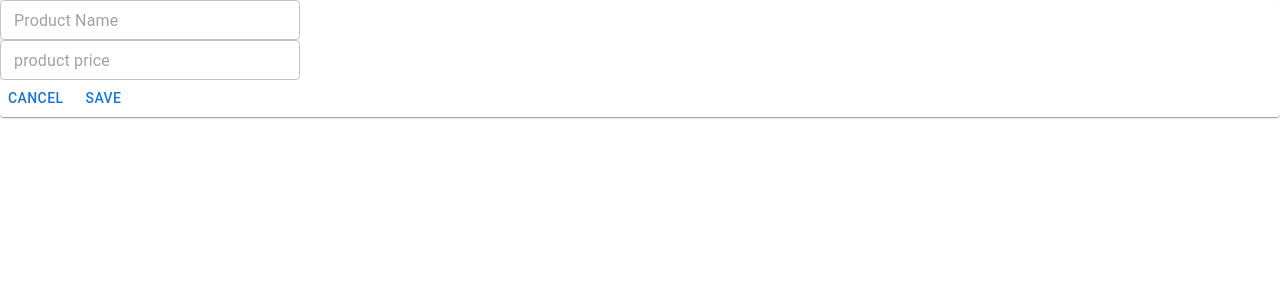
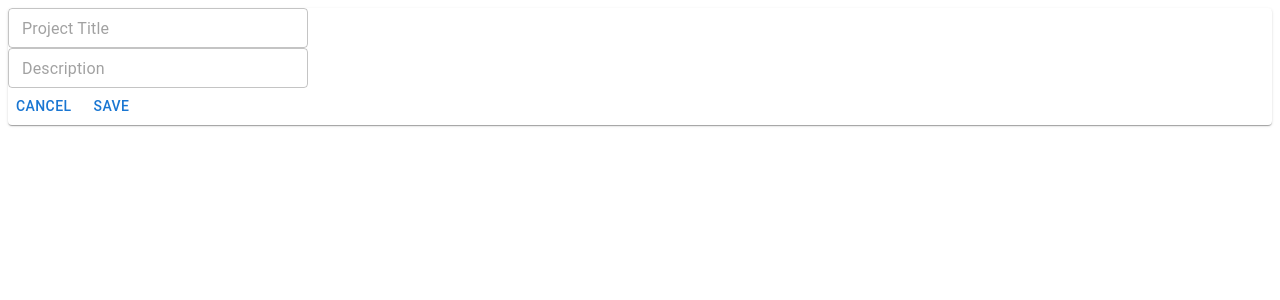
Before and after one commit to chandu535/app.work-plan.com, a Next.js app: page /projects/add in a window 1280 px wide. Shown: the top 300 px of the page. Built offline with nearby package versions, Linux system fonts and the light colour scheme.

Commit message:
add project api integration

```diff
--- a/app/globals.css
+++ b/app/globals.css
@@ -1,7 +1,3 @@
-@tailwind base;
-@tailwind components;
-@tailwind utilities;
-
 :root {
   --foreground-rgb: 0, 0, 0;
   --background-start-rgb: 214, 219, 220;
--- a/app/projects/add/page.tsx
+++ b/app/projects/add/page.tsx
@@ -1,77 +1,13 @@
 
 "use client"
-import { Button, Card, TextField } from "@mui/material";
-import { useState } from "react";
-import { useRouter } from "next/navigation";
+import AddNewProject from "@/components/Projects/AddProject";
 
-
-const AddNewProject = () => {
-    const [loading, setLoading] = useState(false);
-    const router = useRouter();
-
-    const [projectname, SetProjectName] = useState<any>();
-    const [projectdescription, SetProjectDescription] = useState<any>();
-
-
-    const createProduct = async (data: any) => {
-        setLoading(true);
-
-        let obj: any = {
-            title: projectname,
-            description: projectdescription,
-
-        }
-
-        let options = {
-            method: "POST",
-            body: JSON.stringify(data),
-            headers: new Headers({
-                'content-type': 'application/json',
-                'Authorization': "xoxe.xoxp-1- Mi0yLTEyMDAwMDY0NjU5Ni0zNjIyOTI0NjkwODM3LTYyNDA4ODg2MjYyOTMtNjI2Mzg1NDk2NDMzNy03ZWE0NGFiNGY0YTMyYjQ0YTkxNmIyNTEwZTMyY2ZhMzljZWY0MTRmYTM3YzI3NGQyN2ExYWM5ZTdhYjBiMmMw"
-            })
-        }
-
-        try {
-            const response = await fetch('https://dummyjson.com/products/add', options);
-            const responseData = await response.json();
-            if (response.status == 200) {
-                router.push("/projects")
-
-            }
-        } catch (err: any) {
-            console.error(err);
-
-        } finally {
-            setLoading(false);
-        }
-
-    }
-
+const AddProject = () => {
     return (
-        <div >
-            <Card sx={{ display: "flex", flexDirection: "column" }}>
-                <TextField
-                    sx={{ width: "300px" }}
-                    size="small"
-                    placeholder="Product Name"
-                    value={projectname}
-                    onChange={(e: any) => SetProjectName(e.target.value)}
-                />
-                <TextField placeholder="product price"
-                    sx={{ width: "300px" }}
-                    value={projectdescription}
-                    size="small"
-
-                    onChange={(e: any) => SetProjectDescription(e.target.value)} />
-                <div>
-                    <Button onClick={() => router.push("/projects")}>Cancel</Button>
-                    <Button onClick={createProduct}>  Save</Button>
-
-                </div>
-            </Card>
-
+        <div>
+            <AddNewProject />
         </div>
-    );
+    )
 }
 
-export default AddNewProject;
+export default AddProject;
--- /dev/null
+++ b/src/components/Projects/AddProject.tsx
@@ -0,0 +1,67 @@
+import { Button, Card, TextField } from "@mui/material";
+import { useState } from "react";
+import { useRouter } from "next/navigation";
+
+
+const AddNewProject = () => {
+    const [loading, setLoading] = useState(false);
+    const router = useRouter();
+    const [projectname, SetProjectName] = useState<any>();
+    const [projectdescription, SetProjectDescription] = useState<any>();
+
+    const createProduct = async () => {
+        setLoading(true);
+        let obj: any = {
+            title: projectname,
+            description: projectdescription,
+        }
+
+        let options = {
+            method: "POST",
+            body: JSON.stringify(obj),
+            headers: new Headers({
+                'content-type': 'application/json',
+                'Authorization': "xoxe.xoxp-1- Mi0yLTEyMDAwMDY0NjU5Ni0zNjIyOTI0NjkwODM3LTYyNDA4ODg2MjYyOTMtNjI2Mzg1NDk2NDMzNy03ZWE0NGFiNGY0YTMyYjQ0YTkxNmIyNTEwZTMyY2ZhMzljZWY0MTRmYTM3YzI3NGQyN2ExYWM5ZTdhYjBiMmMw"
+            })
+        }
+        try {
+            const response = await fetch('https://api-workplanner.vercel.app/projects', options);
+            const responseData = await response.json();
+            if (response.status == 200) {
+                router.push("/projects")
+            }
+        } catch (err: any) {
+            console.error(err);
+
+        } finally {
+            setLoading(false);
+        }
+
+    }
+
+    return (
+        <div >
+            <Card sx={{ display: "flex", flexDirection: "column" }}>
+                <TextField
+                    sx={{ width: "300px" }}
+                    size="small"
+                    placeholder="Project Title"
+                    value={projectname}
+                    onChange={(e: any) => SetProjectName(e.target.value)}
+                />
+                <TextField placeholder="Description"
+                    sx={{ width: "300px" }}
+                    value={projectdescription}
+                    size="small"
+                    onChange={(e: any) => SetProjectDescription(e.target.value)} />
+                <div>
+                    <Button onClick={() => router.push("/projects")}>Cancel</Button>
+                    <Button onClick={createProduct}>  Save</Button>
+                </div>
+            </Card>
+
+        </div>
+    );
+}
+
+export default AddNewProject;
--- a/src/components/index.tsx
+++ /dev/null
@@ -1,8 +0,0 @@
-const IndexComponent = () => {
-    return (
-        <div>
-            Index componet
-        </div>
-    )
-}
-export default IndexComponent;
```
